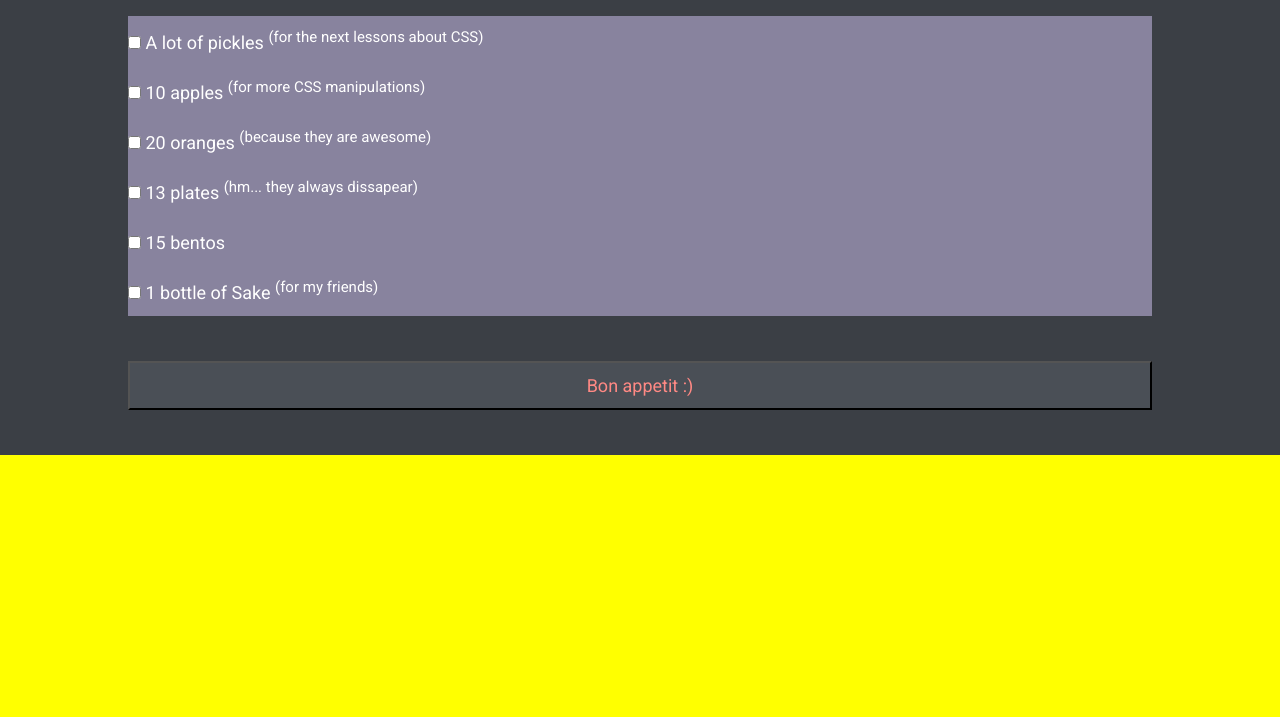
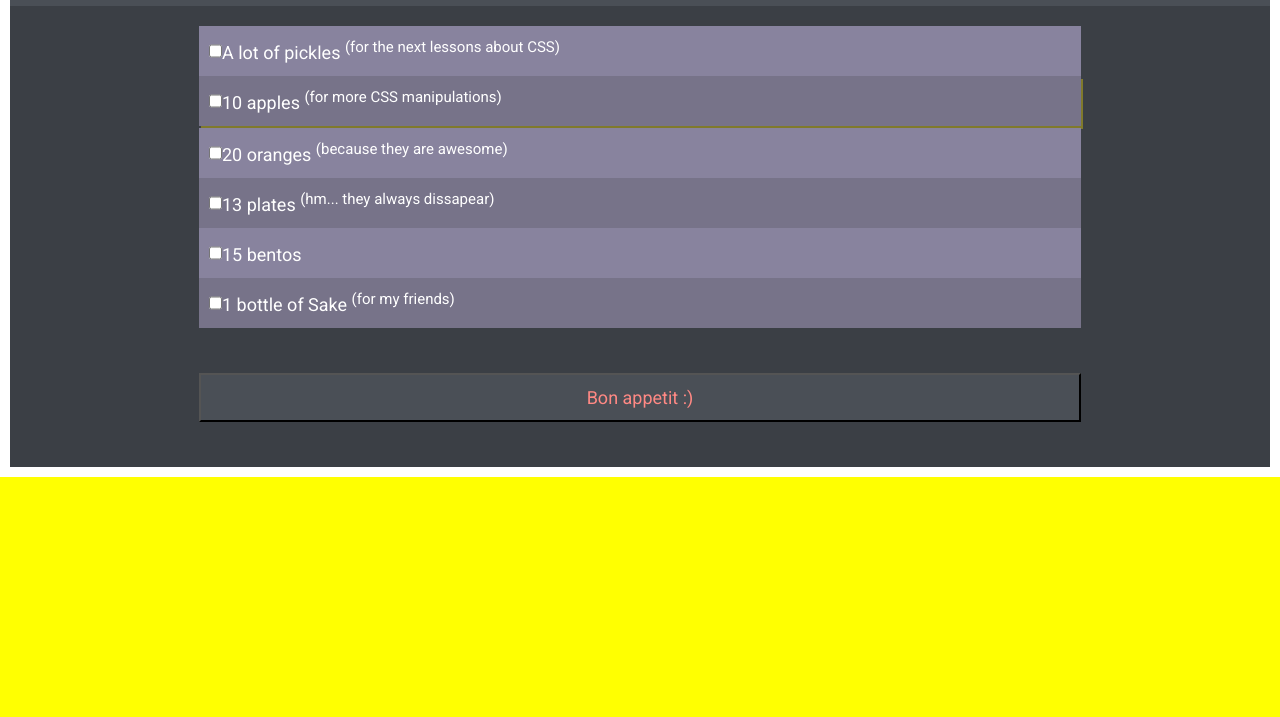
Before and after one commit to Makar90/Front-end-lesson, a plain HTML site: page HW-Lesson7/index.html in a window 1280 px wide. Shown: the part 83-800 px from the top of the page. Drawn offline with Linux system fonts and the light colour scheme.

Commit message:
HW-Lesson7

```diff
--- a/HW-Lesson7/css/styles.css
+++ b/HW-Lesson7/css/styles.css
@@ -2,19 +2,28 @@
 * {
     margin: 0;
     padding: 0;
+    transition: all .1s ease-in;
 }
+
 body{
-    background-color: yellow;
+    background-color: rgb(255, 255, 0.5);
+    /*
+    Чому контент не розтягується на всю сторінку
+    Коли дивишся на великому моніторі присутня область де закінчується контент підсвітив жовтим
+    */
+    border: white;
+    border-style: solid;
+    border-width: 10px;
 }
 .wrapper{
-    margin: 0 auto;
+    /*margin: 0 auto;*/
     font-family: 'Roboto', sans-serif;
     font-style: normal;
     color: #FF8984;
 }
 .tabItem{
     margin: 0 auto;
-    max-width: 80%;
+    max-width: 70%;
     font-weight: 400;
     font-size: 18px;
     line-height: 21px;
@@ -49,29 +58,53 @@ body{
 }
 
 .mainBox__tabCheckbox {
-
+/**/
 }
 .mainBox__tabCheckbox--item {
-    padding: 11px 0px 13px 0px;
+    display: flex;
     background: #88839E;
     color: #FFFFFF;
 }
+.mainBox__tabCheckbox--item:nth-child(2n+2){
+    background: rgb(119, 115, 137);
+}
+.mainBox__tabCheckbox--item:nth-child(2) {
+    margin-bottom: 2px;
+    box-shadow: 2px 3px rgba(243, 219, 4, 0.371);
+}
+.mainBox__tabCheckbox--item:hover{
+    border-width: 3px 0px;
+    border-style: solid;
+    border-color: #FFFFFF;
+    background: #625E77;
+}
+.mainBox__tabCheckbox--item:active {
+    background-color: rgb(223, 102, 102);
+}
 .mainBox__tabCheckbox--item--checkbox{
-
+    margin-left:10px;
+}
+.mainBox__tabCheckbox--item--checkbox:checked + .mainBox__tabCheckbox--item--checkbox--label{
+    text-decoration:line-through;
 }
 .mainBox__tabCheckbox--item--checkbox--label{
-
+    display: block;
+    padding: 11px 0px 13px 0px;
+    width: 100%;
 }
 .mainBox__tabCheckbox--item--checkbox--textAbove {
-
+/**/
 }
 
-
 .mainBox__tabSubmit{
+    align-items: center;
     margin-top:45px;
 }
 .mainBox__tabSubmit--item{
-    /*В середині знаходяться баттони. Чому стиль заданий тут до них не застосовується? */
+    /*
+    В середині знаходяться баттони.
+    Чому стилі задані на рівні main класу tabItem  та на рівні класу mainBox__tabSubmit--item до них не застосовуються?
+    */
 }
 
 .mainBox__tabSubmit--item--submit {
@@ -86,4 +119,12 @@ body{
 
     color: #FF8984;
 }
+.mainBox__tabSubmit--item--submit:hover{
+    background-color: rgba(0, 128, 0, 0.096);
+}
+
+/*span{
+    font-size: 5px;
+    aligne-
+}*/
 /*Main END*/
--- a/HW-Lesson7/index.html
+++ b/HW-Lesson7/index.html
@@ -5,13 +5,14 @@
     <meta charset="UTF-8">
     <meta http-equiv="X-UA-Compatible" content="IE=edge">
     <meta name="viewport" content="width=device-width, initial-scale=1.0">
+    <link rel="shortcut icon" href="http://flukeout.github.io/favicon.png" type="image/png">
     <title>CSS Dinner Shopping List</title>
     <link rel="stylesheet" href="./css/styles.css">
     <link rel="stylesheet" href="https://fonts.googleapis.com/css?family=Roboto">
-
 </head>
 
-<body>
+<body background="green">
+
     <div class="wrapper">
         <header class="headerBox">
             <h1 class="headerBox__head">CSS Dinner Shopping List</h1>
@@ -52,6 +53,10 @@
             <!--Submit area-->
             <div class="mainBox__tabSubmit">
                 <div class="tabItem mainBox__tabSubmit--item">
+                    <!--
+                    В середині знаходяться баттони.
+                    Чому стилі задані на рівні main класу tabItem  та на рівні класу mainBox__tabSubmit--item до них не застосовуються?
+                    -->
                     <button class="mainBox__tabSubmit--item--submit">
                         Bon appetit :)
                     </button>
```
